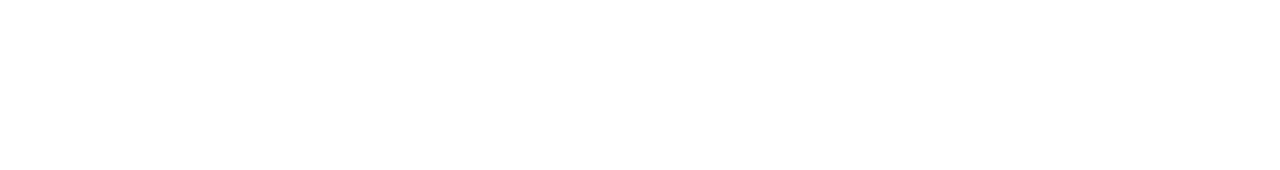
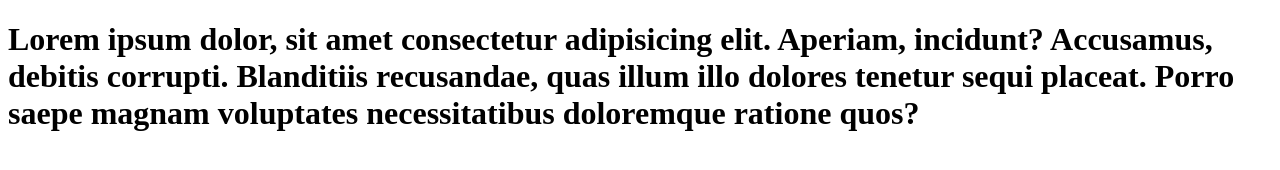
Before and after one commit to msam5345/github-branch, a plain HTML site: page index.html in a window 1280 px wide. Drawn offline with Linux system fonts and the light colour scheme.

Commit message:
added lorem

```diff
--- a/index.html
+++ b/index.html
@@ -6,6 +6,6 @@
     <title>Document</title>
 </head>
 <body>
-
+    <h1>Lorem ipsum dolor, sit amet consectetur adipisicing elit. Aperiam, incidunt? Accusamus, debitis corrupti. Blanditiis recusandae, quas illum illo dolores tenetur sequi placeat. Porro saepe magnam voluptates necessitatibus doloremque ratione quos?</h1>
 </body>
 </html>
```
